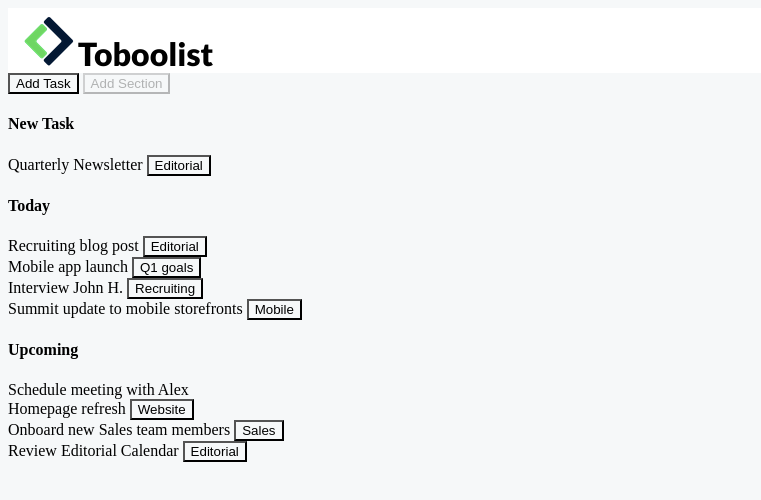
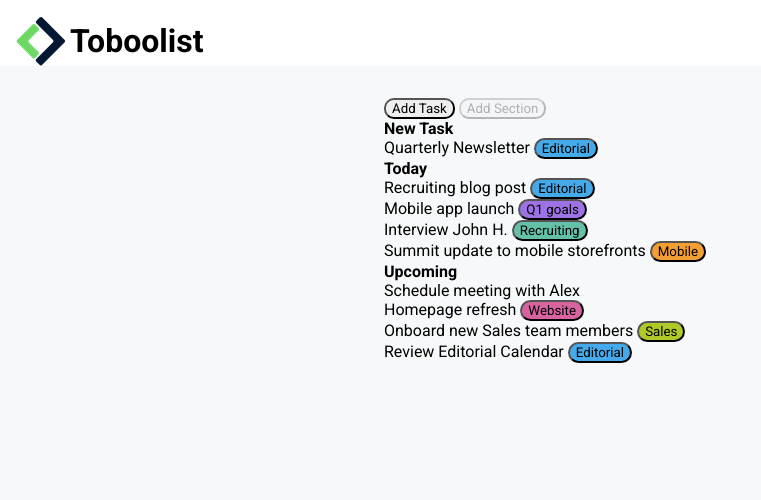
Before and after one commit to robertonesta/html-css-toboolist, a plain HTML site: page index.html in a window 1280 px wide. Shown: the whole page, without its empty margins (0-761 px from the left). Drawn offline with Linux system fonts and the light colour scheme.

Commit message:
change header and its styles and add button colors

```diff
--- a/css/style.css
+++ b/css/style.css
@@ -1,19 +1,61 @@
 *{
+    font-family: 'Roboto', sans-serif;
+    margin: 0;
+    box-sizing: border-box;
+    }
+
+body{
     background-color: #f6f8f9;
 }
 
-.bg-color{
-    background-color: #ffffff;
+#textlogo{
+    font-size: 2em;
+    font-weight: bold;
+    vertical-align: middle;
 }
 
 .logo{
     background-color: #ffffff;
-    padding-top: 0.5rem;
-    padding-left: 1rem;
+    padding-top: 1em;
+    padding-left: 1em;
 }
-.title{
-    background-color: #ffffff;
-    font-size: 2rem;
-    font-family: 'Lato', sans-serif;
-    vertical-align: baseline;
+
+.logo_pic{
+    vertical-align: middle;
 }
+
+.main-corp{
+    margin-left: 30%;
+    margin-top: 2em;
+}
+.adding_button{
+    border-radius: 10px;
+}
+
+.radius{
+    border-radius: 25px;
+}
+
+.bg-blue{
+    background-color: #44aae9;
+}
+
+.bg-violet{
+    background-color: #9c72e4;
+}
+
+.bg-green{
+    background-color:#64c0a9;
+}
+
+.bg-orange{
+    background-color:#f29e33;
+}
+
+.bg-purple{
+    background-color:#d863a1;
+}
+
+.bg-lightgreen{
+    background-color:#b0c926;
+}
--- a/index.html
+++ b/index.html
@@ -8,41 +8,48 @@
     <link rel="stylesheet" href="../html-css-toboolist/css/style.css">
     <link rel="preconnect" href="https://fonts.googleapis.com">
 <link rel="preconnect" href="https://fonts.gstatic.com" crossorigin>
-<link href="https://fonts.googleapis.com/css2?family=Lato:wght@900&display=swap" rel="stylesheet">
+<link href="https://fonts.googleapis.com/css2?family=Lato:wght@900&family=Roboto:wght@400;700&display=swap" rel="stylesheet">
 </head>
 
 <body>
-    <header class="bg-color">
-        <img class="logo" src="../html-css-toboolist/img/Logo.png" alt="logo">
-        <span class="title">Toboolist</span>
+    <header>
+        <div class="logo">
+           <img class="logo_pic" src="../html-css-toboolist/img/Logo.png" alt="main_logo">
+           <span id="textlogo">Toboolist</span>
+        </div>
     </header>
 
     <main class="main-corp">
         <section>
-            <button>Add Task</button>
-            <button disabled="disabled">Add Section</button>
+            <button class="adding_button">Add Task</button>
+            <button disabled="disabled" class="adding_button">Add Section</button>
         </section>
+        <!--/.adding buttons-->
+
         <section>
             <h4>New Task</h4>
             <div>
-                Quarterly Newsletter <button>Editorial</button>
+                Quarterly Newsletter <button class="radius bg-blue">Editorial</button>
             </div>
         </section>
+        <!--/.new task section-->
+
         <section>
             <h4>Today</h4>
             <div>
-                Recruiting blog post <button>Editorial</button>
+                Recruiting blog post <button class="radius bg-blue">Editorial</button>
             </div>
             <div>
-                Mobile app launch <button>Q1 goals</button>
+                Mobile app launch <button class="radius bg-violet">Q1 goals</button>
             </div>
             <div>
-                Interview John H. <button>Recruiting</button>
+                Interview John H. <button class="radius bg-green">Recruiting</button>
             </div>
             <div>
-                Summit update to mobile storefronts <button>Mobile</button>
+                Summit update to mobile storefronts <button class="radius bg-orange">Mobile</button>
             </div>
         </section>
+        <!--/.today section-->
 
         <section>
             <h4>Upcoming</h4>
@@ -50,15 +57,16 @@
                 Schedule meeting with Alex
             </div>
             <div>
-                Homepage refresh <button>Website</button>
+                Homepage refresh <button class="radius bg-purple">Website</button>
             </div>
             <div>
-                Onboard new Sales team members <button>Sales</button>
+                Onboard new Sales team members <button class="radius bg-lightgreen">Sales</button>
             </div>
             <div>
-                Review Editorial Calendar <button>Editorial</button>
+                Review Editorial Calendar <button class="radius bg-blue">Editorial</button>
             </div>
         </section>
+        <!--/.Upcoming section-->
     </main>
     <footer></footer>
 </body>
```
